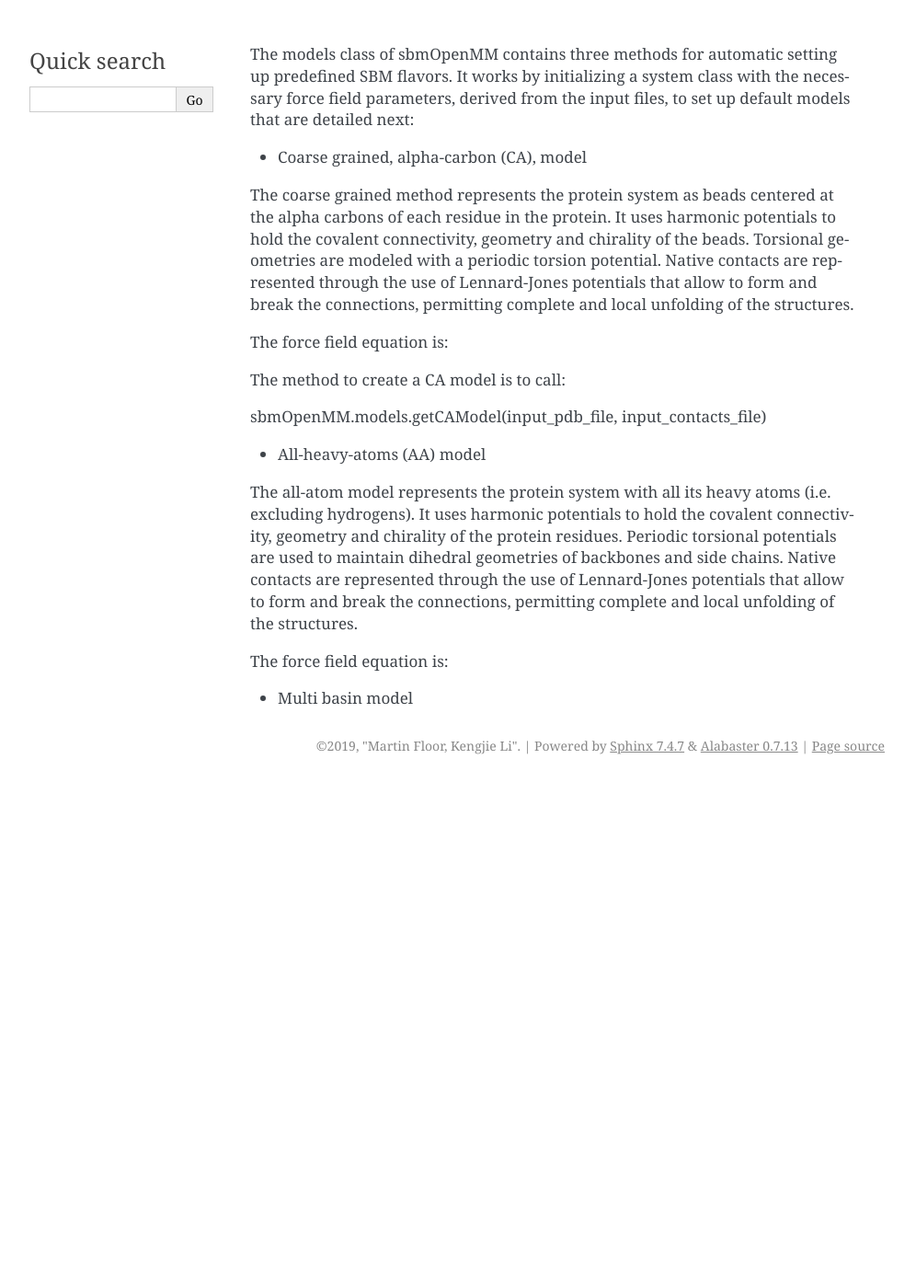
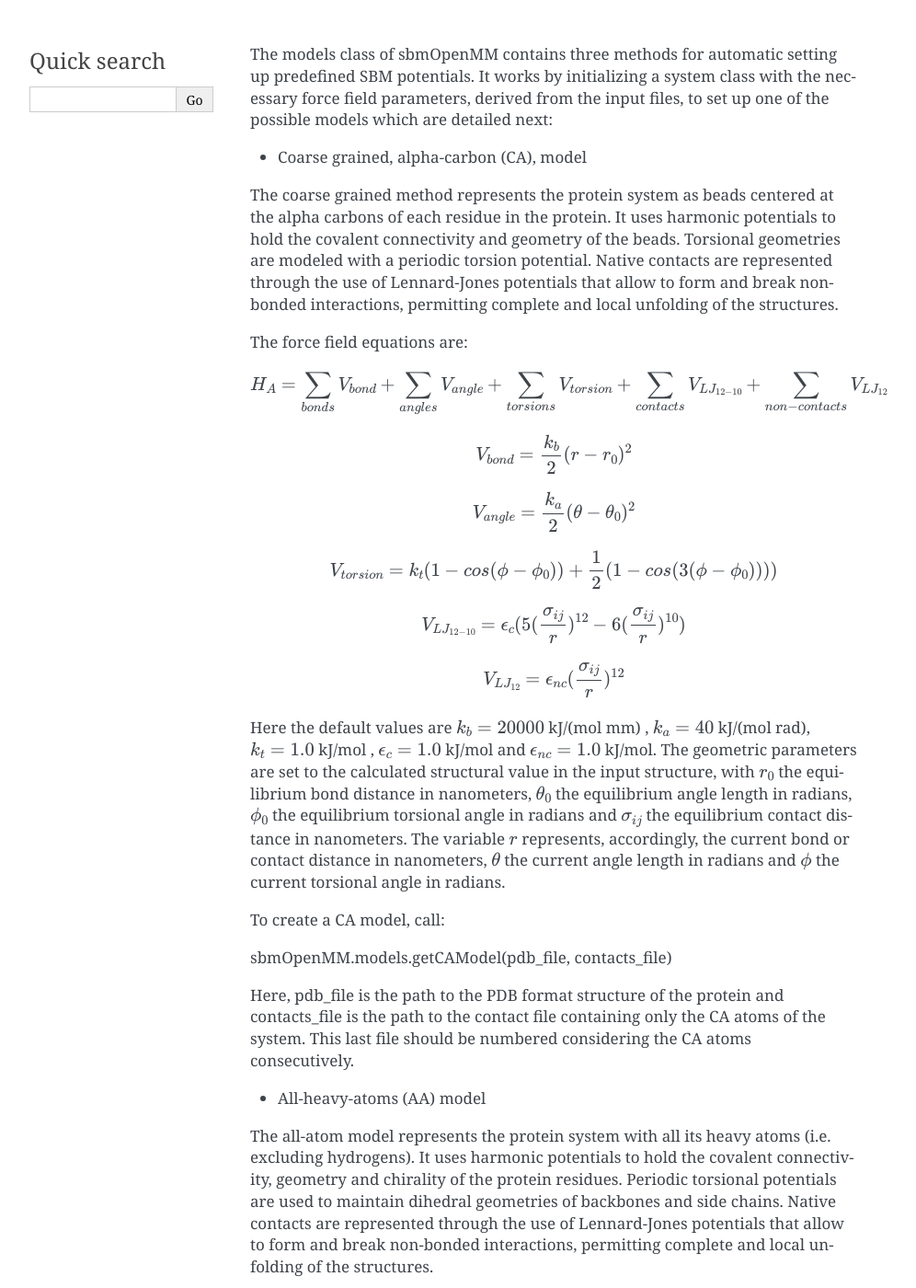
Before and after one commit to CompBiochBiophLab/sbm-openmm, a Sphinx documentation site: the page built from docs/source/sections/models.rst, in a window 1280 px wide and 1400 px high. Shown: the whole window at 92% size, without its empty margins (148-1144 px from the left). Built offline with Sphinx 7.4.7, drawn with Linux system fonts in a browser that asks for light colours; some of the changed text lies outside the part shown.

Commit message:
Updated docs equations

```diff
--- a/docs/source/sections/models.rst
+++ b/docs/source/sections/models.rst
@@ -1,19 +1,55 @@
-The models class of sbmOpenMM contains three methods for automatic setting up predefined SBM flavors. It works by initializing a system class with the necessary force field parameters, derived from the input files, to set up default models that are detailed next:
+The models class of sbmOpenMM contains three methods for automatic setting up predefined SBM potentials. It works by initializing a system class with the necessary force field parameters, derived from the input files, to set up one of the possible models which are detailed next:
 
 - Coarse grained, alpha-carbon (CA), model
 
-The coarse grained method represents the protein system as beads centered at the alpha carbons of each residue in the protein. It uses harmonic potentials to hold the covalent connectivity, geometry and chirality of the beads. Torsional geometries are modeled with a periodic torsion potential. Native contacts are represented through the use of Lennard-Jones potentials that allow to form and break the connections, permitting complete and local unfolding of the structures.
+The coarse grained method represents the protein system as beads centered at the alpha carbons of each residue in the protein. It uses harmonic potentials to hold the covalent connectivity and geometry of the beads. Torsional geometries are modeled with a periodic torsion potential. Native contacts are represented through the use of Lennard-Jones potentials that allow to form and break non-bonded interactions, permitting complete and local unfolding of the structures.
+
+The force field equations are:
+
+.. math::
+	H_A = \sum_{bonds}V_{bond}+\sum_{angles}V_{angle}+\sum_{torsions}V_{torsion}+\sum_{contacts}V_{LJ_{12-10}}+\sum_{non-contacts}V_{LJ_{12}}
+
+.. math::
+        V_{bond} = \frac{k_b}{2}(r-r_0)^2
+
+.. math::
+        V_{angle} = \frac{k_a}{2}(\theta-\theta_0)^2
+
+.. math::
+        V_{torsion} = k_t(1-cos(\phi-\phi_0))+\frac{1}{2}(1-cos(3(\phi-\phi_0))))
+
+.. math::
+        V_{LJ_{12-10}} = \epsilon_{c}(5(\frac{\sigma_{ij}}{r})^{12}-6(\frac{\sigma_{ij}}{r})^{10})
+
+.. math::
+        V_{LJ_{12}} = \epsilon_{nc}(\frac{\sigma_{ij}}{r})^{12}
+
+
+Here the default values are :math:`k_b=20000` kJ/(mol mm) , :math:`k_a=40` kJ/(mol rad), :math:`k_t=1.0` kJ/mol , :math:`\epsilon_{c}=1.0` kJ/mol and :math:`\epsilon_{nc}=1.0` kJ/mol. The geometric parameters are set to the calculated structural value in the input structure, with :math:`r_0` the equilibrium bond distance in nanometers, :math:`\theta_0` the equilibrium angle length in radians, :math:`\phi_0` the equilibrium torsional angle in radians and :math:`\sigma_{ij}` the equilibrium contact distance in nanometers. The variable :math:`r` represents, accordingly, the current bond or contact distance in nanometers, :math:`\theta` the current angle length in radians and :math:`\phi` the current torsional angle in radians.
+
+To create a CA model, call:
+
+sbmOpenMM.models.getCAModel(pdb_file, contacts_file)
+
+Here, pdb_file is the path to the PDB format structure of the protein and  contacts_file is the path to the contact file containing only the CA atoms of the system. This last file should be numbered considering the CA atoms consecutively.
+
+- All-heavy-atoms (AA) model
+
+The all-atom model represents the protein system with all its heavy atoms (i.e. excluding hydrogens). It uses harmonic potentials to hold the covalent connectivity, geometry and chirality of the protein residues. Periodic torsional potentials are used to maintain dihedral geometries of backbones and side chains. Native contacts are represented through the use of Lennard-Jones potentials that allow to form and break non-bonded interactions, permitting complete and local unfolding of the structures.
 
 The force field equation is:
 
-The method to create a CA model is to call:
+The method to create an AA model is:
 
-sbmOpenMM.models.getCAModel(input_pdb_file, input_contacts_file)
+sbmOpenMM.models.getAllAtomModel(pdb_file, contacts_file)
 
-- All-heavy-atoms (AA) model
-
-The all-atom model represents the protein system with all its heavy atoms (i.e. excluding hydrogens). It uses harmonic potentials to hold the covalent connectivity, geometry and chirality of the protein residues. Periodic torsional potentials are used to maintain dihedral geometries of backbones and side chains. Native contacts are represented through the use of Lennard-Jones potentials that allow to form and break the connections, permitting complete and local unfolding of the structures.
-
-The force field equation is:
+Here, pdb_file is the path to the PDB format structure of the protein and  contacts_file is the path to the contact file containing only the non-hydorgen atoms of the protein system.
 
 - Multi basin model
+
+The multi basin model automates the creation of a dual basin native contact potential. It receives as input two sbmOpenMM system classes, either CA or AA models, containing two different definitions of native contacts. One of the configurations is defined as the main model and the other is considered as the alternate model. All forcefield parameters different than the native contacts are copied from the main configuration into the multi basin model. Then, the contacts are compared between the input configurations to define the sets of common and unique contacts. Common contacts with equilibrium length distances that differ more than a threshold are defined as dual basin and are assigned a special non-bonded Gaussian potential. The rest of the contacts are treated as single minima and are modeled with a Lennard-Jones (default) or a single basin Gaussian potential.
+The method to create a multi basin model is:
+
+sbmOpenMM.models.getMultiBasinModel(main_model, alternate_configuration=alternate_model)
+
+Here, main_model and alternate_model are initialized sbmOpenMM system classes containing full force field parameter definitions.
```
Also changed, not shown: docs/source/sections/introduction.rst (+6 -2 lines), 18 other files.
